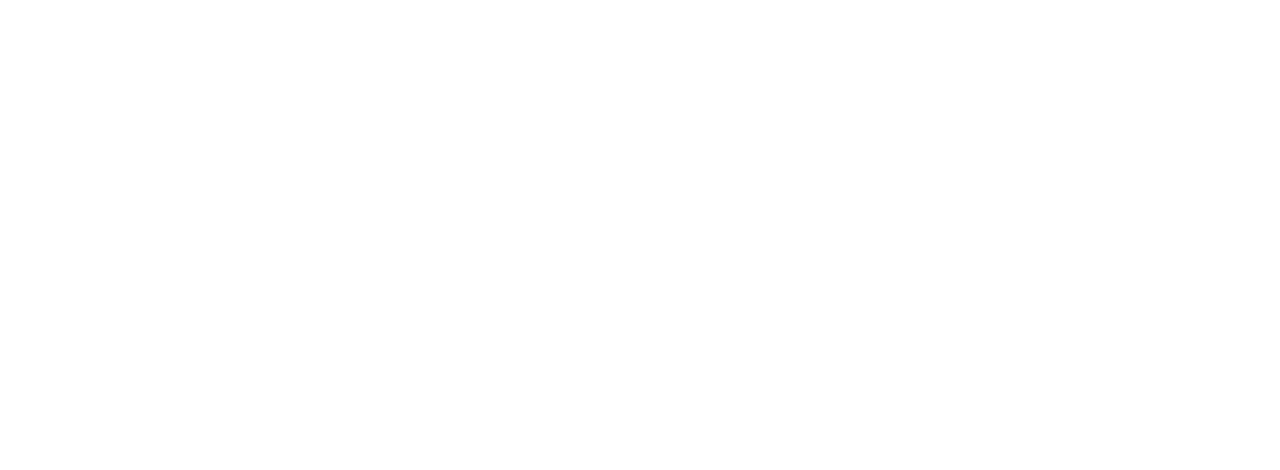
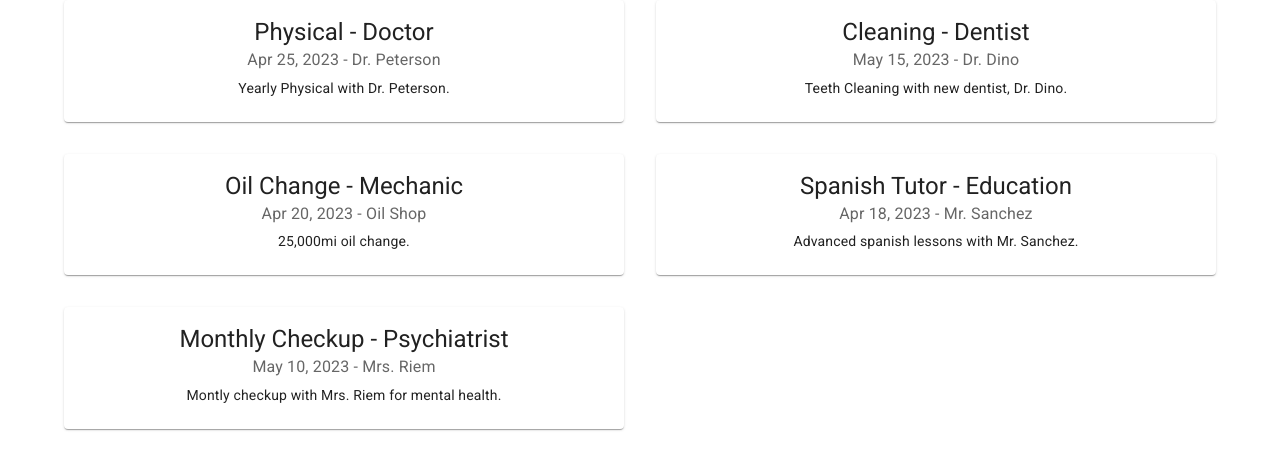
Before and after one commit to miguellopez-dev/appointMe, a React (Create React App) app: page / in a window 1280 px wide. Shown: the top 470 px of the page. Built offline with nearby package versions, Linux system fonts and the light colour scheme.

Commit message:
AppointmentPage, AppointmentList, AppointmentCard

```diff
--- a/src/App.js
+++ b/src/App.js
@@ -4,12 +4,13 @@
 import '@fontsource/roboto/400.css';
 import '@fontsource/roboto/500.css';
 import '@fontsource/roboto/700.css';
+import AppointmentPage from './pages/AppointmentPage';
 
 
 function App() {
   return (
     <div className="App">
-
+      <AppointmentPage />
     </div>
   );
 }
--- a/src/app/shared/APPOINTMENTS.js
+++ b/src/app/shared/APPOINTMENTS.js
@@ -5,7 +5,7 @@
         name: 'Dr. Peterson',
         title: 'Physical',
         description: 'Yearly Physical with Dr. Peterson.',
-        date: '2023-4-25T11:00Z'
+        date: '2023-04-25T11:00Z'
     },
     {
         id: 1,
@@ -13,15 +13,15 @@
         name: 'Dr. Dino',
         title: 'Cleaning',
         description: 'Teeth Cleaning with new dentist, Dr. Dino.',
-        date: '2023-5-15T13:15Z'
+        date: '2023-05-15T13:15Z'
     },
     {
         id: 2,
         type: 'Mechanic',
         name: 'Oil Shop',
         title: 'Oil Change',
-        description: '25,000 ml oil change.',
-        date: '2023-4-20T14:30Z'
+        description: '25,000mi oil change.',
+        date: '2023-04-20T14:30Z'
     },
     {
         id: 3,
@@ -29,7 +29,7 @@
         name: 'Mr. Sanchez',
         title: 'Spanish Tutor',
         description: 'Advanced spanish lessons with Mr. Sanchez.',
-        date: '2023-4-18T18:30Z'
+        date: '2023-04-18T18:30Z'
     },
     {
         id: 4,
@@ -37,6 +37,6 @@
         name: 'Mrs. Riem',
         title: 'Monthly Checkup',
         description: 'Montly checkup with Mrs. Riem for mental health.',
-        date: '2023-5-10T16:00Z'
+        date: '2023-05-10T16:00Z'
     }
 ];
--- a/src/features/appointment/AppointmentCard.js
+++ b/src/features/appointment/AppointmentCard.js
@@ -7,10 +7,10 @@
     return (
         <Card>
             <CardContent>
-                <Typography variant='h5' gutterBottom>
+                <Typography variant='h5'>
                     {title} - {type}
                 </Typography>
-                <Typography sx={{ fontSize: 14 }} color='text.secondary'>
+                <Typography xs={{ fontSize: 14 }} color='text.secondary' gutterBottom>
                     {formatDate(date)} - {name}
                 </Typography>
                 <Typography variant='body2'>
@@ -18,5 +18,7 @@
                 </Typography>
             </CardContent>
         </Card>
-    )
+    );
 }
+
+export default AppointmentCard;
--- a/src/features/appointment/AppointmentList.js
+++ b/src/features/appointment/AppointmentList.js
@@ -0,0 +1,21 @@
+import { Grid, Item } from "@mui/material";
+import { selectAllApointments } from "./AppointmentSlice";
+import AppointmentCard from "./AppointmentCard";
+
+const AppointmentList = () => {
+    const appointments = selectAllApointments();
+
+    return (
+        <Grid container spacing={4}>
+            {appointments.map((appointment) => {
+                return (
+                    <Grid item xs={12} md={6} key={appointment.id}>
+                        <AppointmentCard appointment={appointment} />
+                    </Grid>
+                );
+            })}
+        </Grid>
+    );
+}
+
+export default AppointmentList;
--- /dev/null
+++ b/src/features/appointment/AppointmentSlice.js
@@ -0,0 +1,5 @@
+import { APPOINTMENTS } from "../../app/shared/APPOINTMENTS";
+
+export const selectAllApointments = () => {
+    return APPOINTMENTS;
+}
--- a/src/pages/AppointmentPage.js
+++ b/src/pages/AppointmentPage.js
@@ -0,0 +1,14 @@
+import { Container, Box } from "@mui/material";
+import AppointmentList from "../features/appointment/AppointmentList";
+
+const AppointmentPage = () => {
+    return (
+        <Box sx={{ m: 'auto'}}>
+            <Container>
+                <AppointmentList />
+            </Container>
+        </Box>
+    );
+}
+
+export default AppointmentPage;
--- a/src/utils/formatDate.js
+++ b/src/utils/formatDate.js
@@ -4,4 +4,4 @@
         month: 'short',
         day: '2-digit'
     }).format(new Date(Date.parse(date)));
-}
+};
```
